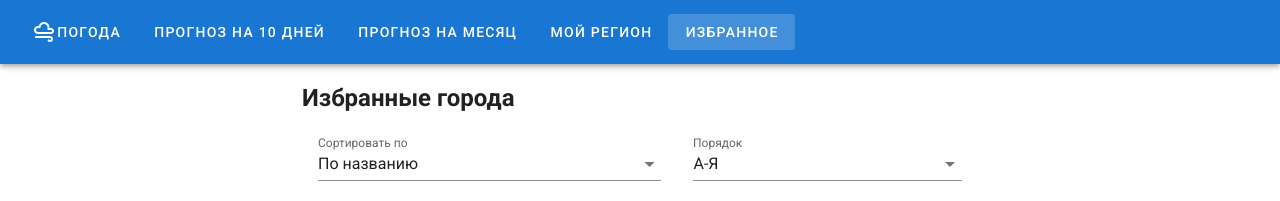
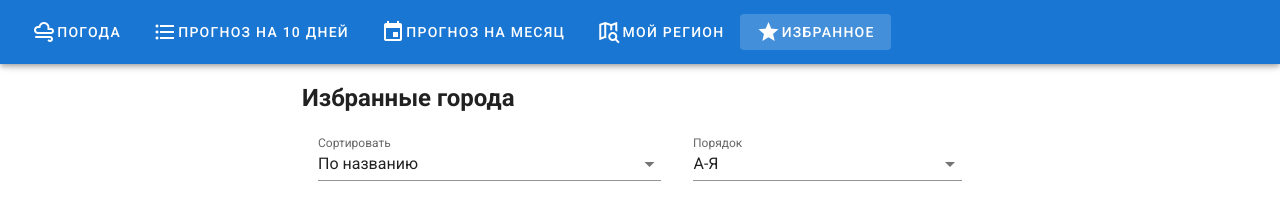
Before and after one commit to d0rich/vue-weather, a Vue app: page /favorites in a window 1280 px wide. Shown: the top 201 px of the page. Built offline with nearby package versions, Linux system fonts and the light colour scheme; no server answers.

Commit message:
header and sidebar

```diff
--- a/src/components/CitiesList.vue
+++ b/src/components/CitiesList.vue
@@ -2,7 +2,7 @@
   <v-list :style="{'max-height': maxHeight || 'unset', overflow: 'auto'}" >
     <v-list-item v-for="(city, index) in cities" :key="index"
                  link :to="delBtn ? null : {name: 'City', params: {id: city.id}}">
-      <v-list-item-content @click="goToCity(city)">
+      <v-list-item-content @click.stop="goToCity(city)">
         <v-list-item-title>
           <span v-if="positions">{{index + 1}})</span> {{city.name}}
           <v-icon v-if="city.favorite" color="orange">mdi-star</v-icon>
@@ -100,7 +100,8 @@ name: "CitiesList",
   },
   methods:{
     goToCity(city){
-      this.$router.push({name: 'City', params: {id: city.id} })
+      if (this.delBtn)
+        this.$router.push({name: 'City', params: {id: city.id} })
     }
   }
 }
--- a/src/components/Header.vue
+++ b/src/components/Header.vue
@@ -1,36 +1,95 @@
 <template>
+  <div>
     <v-app-bar
         app
         color="primary"
         dark
         style="z-index: 1000"
+        v-resize="onResize"
     >
+      <v-app-bar-nav-icon v-if="sideBar" @click.stop="drawer = !drawer"/>
       <div class="d-flex align-center">
         <v-btn text :to="{name: 'City', params: {id:0}}">
           <v-icon>mdi-weather-windy-variant</v-icon>
           <span>Погода</span>
         </v-btn>
-      <v-btn text :to="{name: '10Days'}">
+        <v-btn text :to="{name: '10Days'}" v-if="!sideBar">
+          <v-icon>mdi-format-list-bulleted</v-icon>
           <span>Прогноз на 10 дней</span>
         </v-btn>
-      <v-btn text :to="{name: 'Month'}">
+        <v-btn text :to="{name: 'Month'}" v-if="!sideBar">
+          <v-icon>mdi-calendar</v-icon>
           <span>Прогноз на месяц</span>
         </v-btn>
-      <v-btn text :to="{name: 'Region'}">
+        <v-btn text :to="{name: 'Region'}" v-if="!sideBar">
+          <v-icon>mdi-map-search-outline</v-icon>
           <span>Мой регион</span>
         </v-btn>
-      <v-btn text :to="{name: 'Favorites'}">
+        <v-btn text :to="{name: 'Favorites'}" v-if="!sideBar">
+          <v-icon>mdi-star</v-icon>
           <span>Избранное</span>
         </v-btn>
 
       </div>
 
     </v-app-bar>
+
+    <v-navigation-drawer
+        v-if="sideBar"
+        v-model="drawer"
+        absolute
+        temporary
+        class="pt-16"
+    >
+      <v-list
+          nav
+          dense
+      >
+        <v-list-item :to="{name: '10Days'}">
+          <v-list-item-title>
+            <v-icon>mdi-format-list-bulleted</v-icon>
+            <span>Прогноз на 10 дней</span></v-list-item-title>
+        </v-list-item>
+
+        <v-list-item :to="{name: 'Month'}">
+          <v-list-item-title>
+            <v-icon>mdi-calendar</v-icon>
+            <span>Прогноз на месяц</span></v-list-item-title>
+        </v-list-item>
+
+        <v-list-item :to="{name: 'Region'}">
+          <v-list-item-title>
+            <v-icon>mdi-map-search-outline</v-icon>
+            <span>Мой регион</span>
+          </v-list-item-title>
+        </v-list-item>
+
+        <v-list-item :to="{name: 'Favorites'}">
+          <v-list-item-title>
+            <v-icon>mdi-star</v-icon>
+            <span>Избранное</span>
+          </v-list-item-title>
+        </v-list-item>
+      </v-list>
+    </v-navigation-drawer>
+  </div>
+
 </template>
 
 <script>
 export default {
-name: "Header"
+name: "Header",
+  data(){
+    return{
+      drawer: false,
+      sideBar: false
+    }
+  },
+  methods:{
+    onResize(){
+      this.sideBar = window.innerWidth < 1000;
+    }
+  }
 }
 </script>
 
--- a/src/views/Favorites.vue
+++ b/src/views/Favorites.vue
@@ -2,7 +2,7 @@
   <div style="max-width: 700px; margin: auto">
     <h2 class="my-4 mx-3">Избранные города</h2>
     <v-row class="mt-3 mx-3">
-      <v-select class="mx-4" label="Сортировать по"
+      <v-select class="mx-4" label="Сортировать"
                 v-model="sortBy" @change="onChange"
                 :items="sortItems" item-text="text" item-value="value" />
       <v-select class="mx-4" label="Порядок"
@@ -13,7 +13,7 @@
     <cities-list :cities="itemsOnPage" weather del-btn />
     <div class="text-center mx-3">
       <v-pagination
-          v-if="favorites.length !== 0"
+          v-if="length > 1"
           v-model="page"
           :length="length"
       ></v-pagination>
```
Lines whose indentation alone changed are shown as unchanged.
